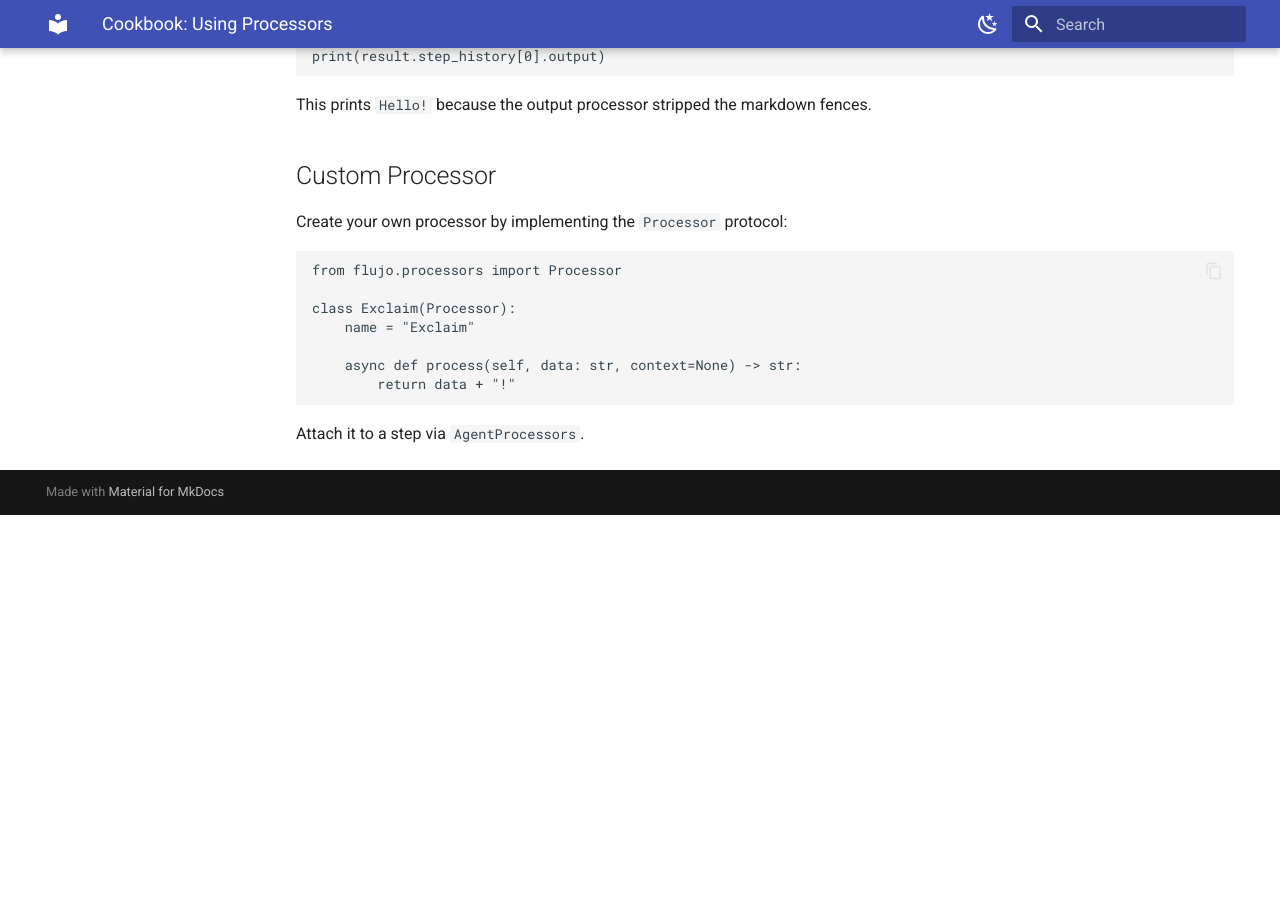
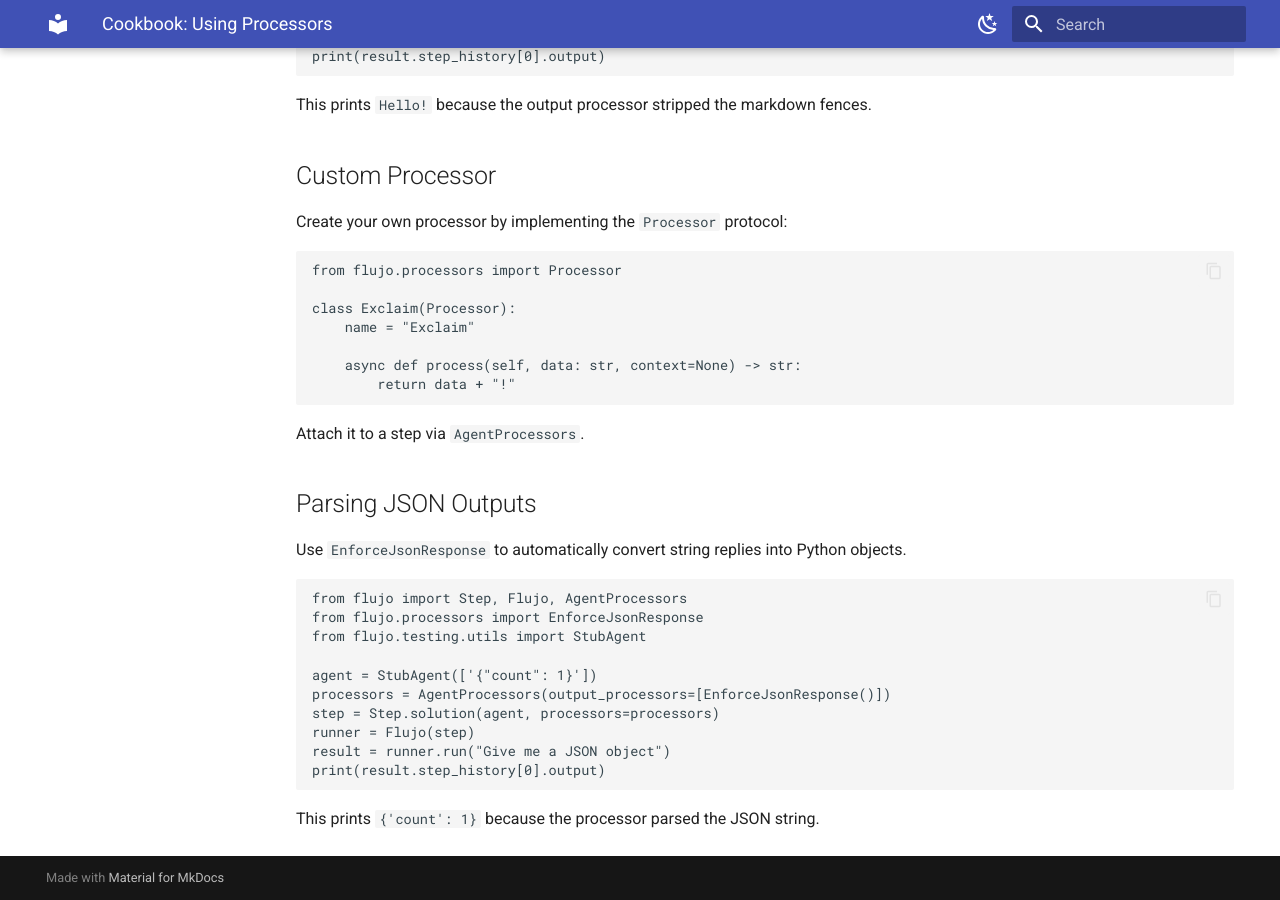
Before and after one commit to aandresalvarez/flujo, an MkDocs documentation site: the page built from docs/cookbook/using_processors.md, in a window 1280 px wide and 900 px high, scrolled down 638 px. Built offline with MkDocs 1.6.1 and Material for MkDocs 9.7.7, drawn with Linux system fonts in a browser that asks for light colours; before the commit the page ends 1153 px from its top, so only the background shows below that.

Commit message:
docs: show how to parse json with processor

````diff
--- a/docs/cookbook/using_processors.md
+++ b/docs/cookbook/using_processors.md
@@ -41,3 +41,23 @@ class Exclaim(Processor):
 ```
 
 Attach it to a step via `AgentProcessors`.
+
+## Parsing JSON Outputs
+
+Use `EnforceJsonResponse` to automatically convert string replies into Python
+objects.
+
+```python
+from flujo import Step, Flujo, AgentProcessors
+from flujo.processors import EnforceJsonResponse
+from flujo.testing.utils import StubAgent
+
+agent = StubAgent(['{"count": 1}'])
+processors = AgentProcessors(output_processors=[EnforceJsonResponse()])
+step = Step.solution(agent, processors=processors)
+runner = Flujo(step)
+result = runner.run("Give me a JSON object")
+print(result.step_history[0].output)
+```
+
+This prints `{'count': 1}` because the processor parsed the JSON string.
````
